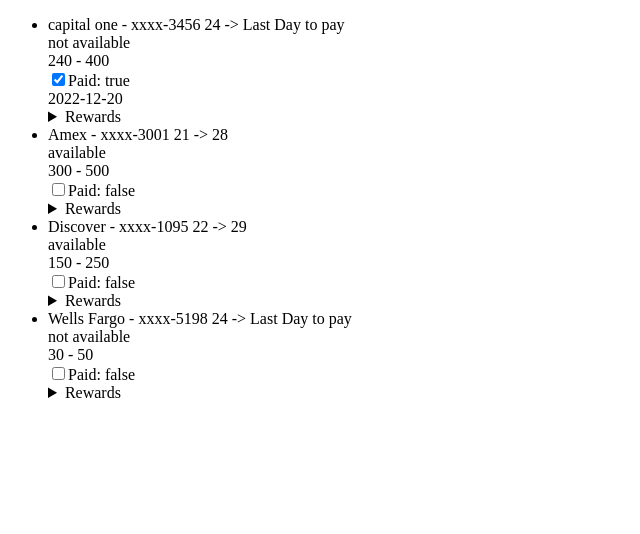
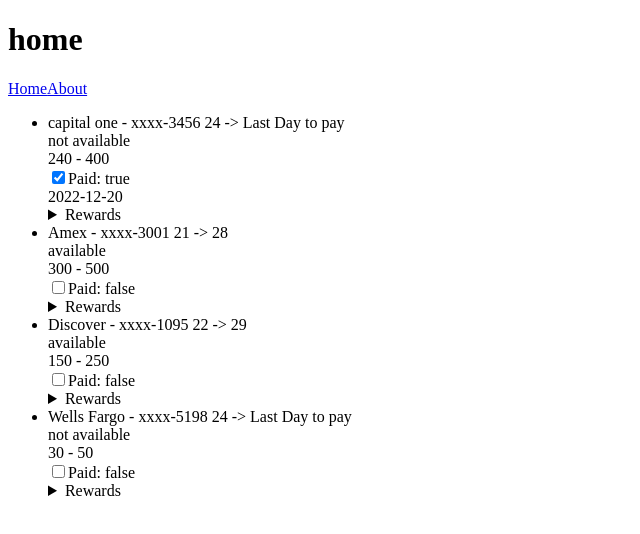
Before and after one commit to julioarhernandez/cards, a Vue app: page / in a window 1280 px wide. Shown: the top 534 px of the page, without its empty margins (0-640 px from the left). Built offline with nearby package versions, Linux system fonts and the light colour scheme.

Commit message:
Added routes and @ for dynamic imports

```diff
--- a/package.json
+++ b/package.json
@@ -2,7 +2,6 @@
   "name": "cards",
   "private": true,
   "version": "0.0.0",
-  "type": "module",
   "scripts": {
     "dev": "vite",
     "build": "vite build",
@@ -10,8 +9,10 @@
   },
   "dependencies": {
     "date-fns": "^2.29.3",
+    "firebase": "^9.15.0",
     "sass": "^1.57.1",
-    "vue": "^3.2.45"
+    "vue": "^3.2.45",
+    "vue-router": "^4.1.6"
   },
   "devDependencies": {
     "@vitejs/plugin-vue": "^4.0.0",
--- a/src/components/App/App.html
+++ b/src/components/App/App.html
@@ -1,4 +1,7 @@
 <div id="app">
+  <router-view></router-view>
+  <router-link to="/">Home</router-link>
+  <router-link to="/about">About</router-link>
     <CardList
       :list="filterRewardsFunction"
       :maxPercentage="maxPercentage"
--- a/src/main.js
+++ b/src/main.js
@@ -1,5 +1,6 @@
 import { createApp } from 'vue'
 import './style.css'
 import App from './components/App/App.vue'
+import router from '@/router'
 
-createApp(App).mount('#app')
+createApp(App).use(router).mount('#app')
--- /dev/null
+++ b/src/views/About.vue
@@ -0,0 +1,5 @@
+<template>
+    <div class="about">
+        <h1>About</h1>
+    </div>
+</template>
--- /dev/null
+++ b/src/views/Edit.vue
@@ -0,0 +1,5 @@
+<template>
+    <div class="edit">
+        <h1>Edit</h1>
+    </div>
+</template>
--- /dev/null
+++ b/src/views/Home.vue
@@ -0,0 +1,5 @@
+<template>
+    <div class="home">
+        <h1>home</h1>
+    </div>
+</template>
```
Also changed, not shown: jsconfig.json (added, +9 -0 lines), src/router/index.js (added, +17 -0 lines).
